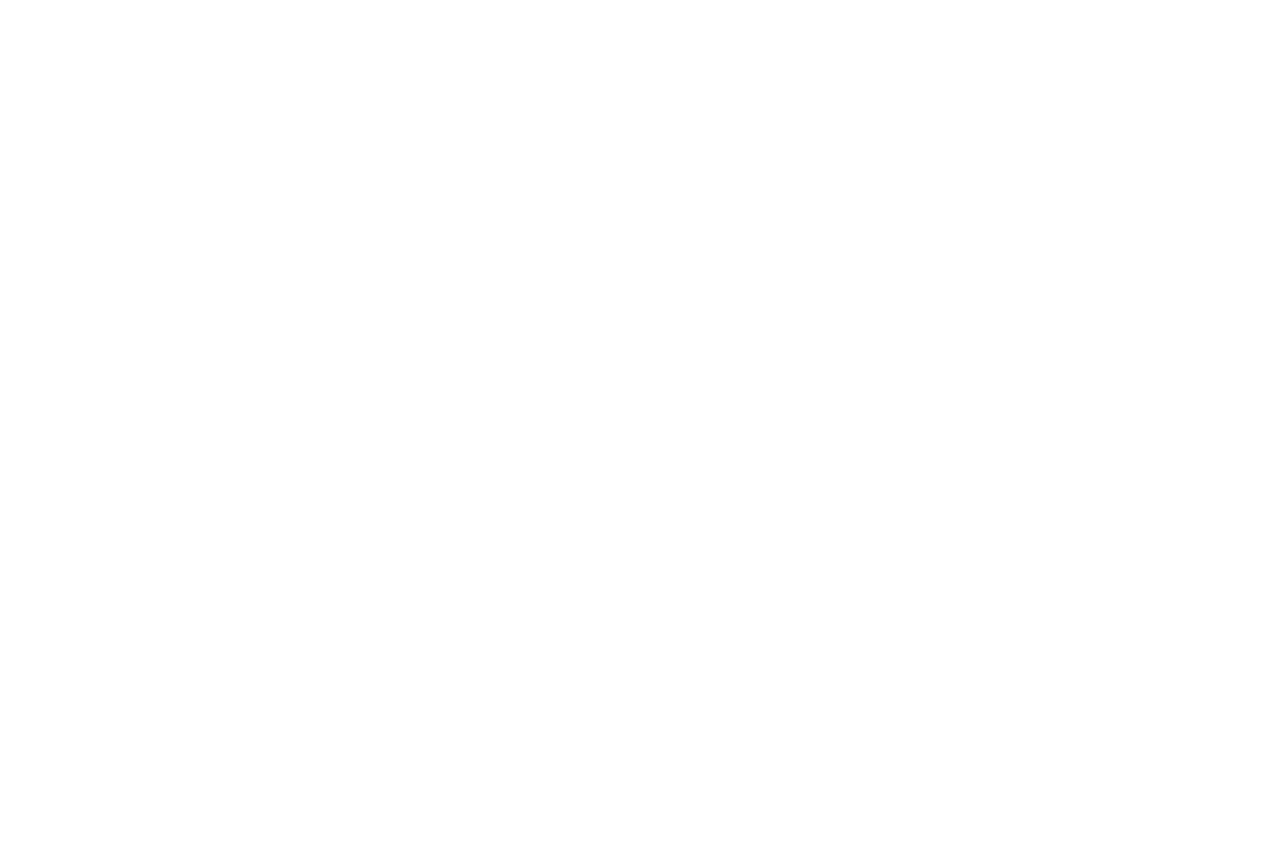
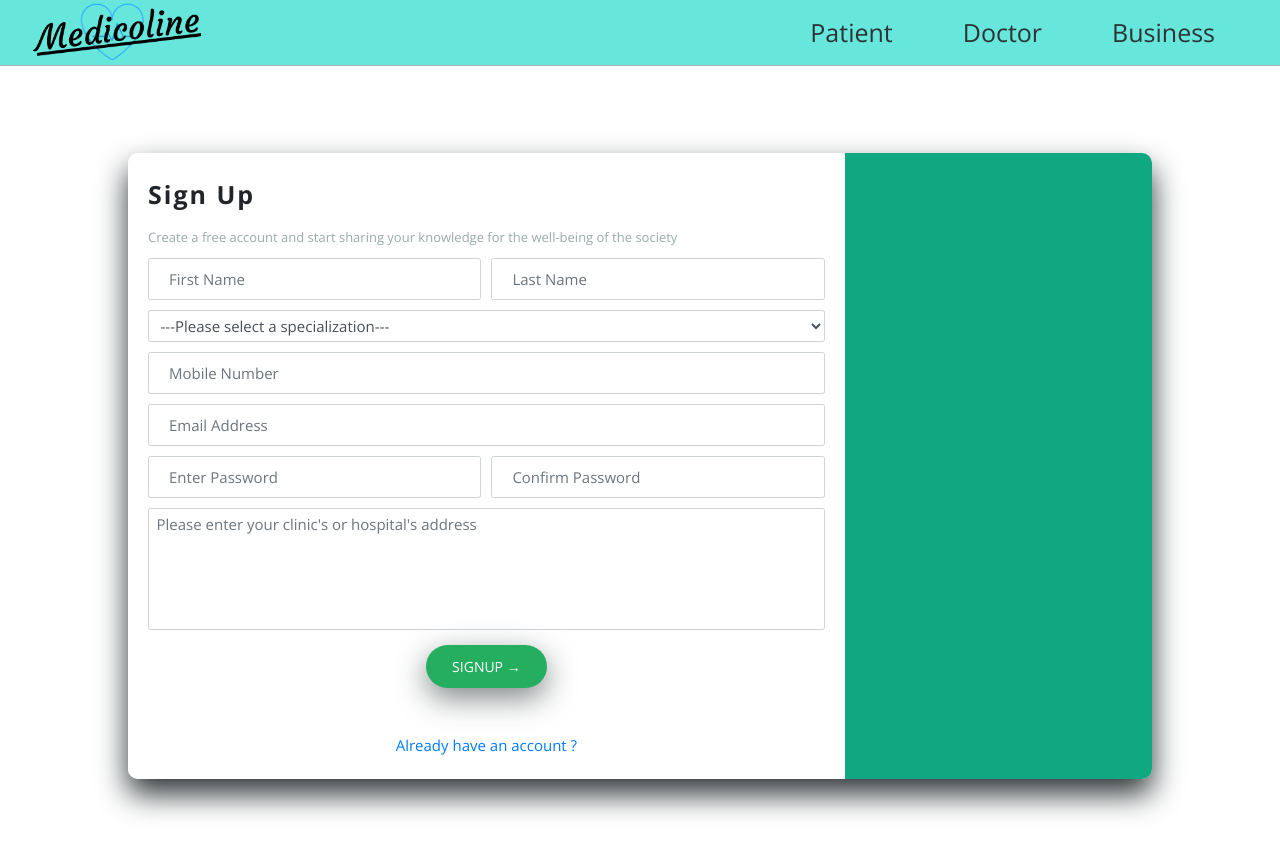
Before and after one commit to ashutosh4398/Medicoline, a React (Create React App) app in the folder frontend/: page /doctor/signup in a window 1280 px wide. Shown: the top 856 px of the page. Before the commit the page ends 800 px from the top, so only its background shows below. Built offline with nearby package versions, Linux system fonts and the light colour scheme.

Commit message:
completed login & signup page for patient and doctor

```diff
--- a/frontend/src/Router.js
+++ b/frontend/src/Router.js
@@ -1,5 +1,7 @@
 import React from 'react';
 import {BrowserRouter, Switch, Route} from 'react-router-dom';
+import DoctorLogin from './pages/Doctor/DoctorLogin';
+import DoctorSignup from './pages/Doctor/DoctorSignup';
 import Homepage from './pages/Homepage/Homepage';
 import PatientLogin from './pages/Patient/PatientLogin/PatientLogin';
 import PatientSignup from './pages/Patient/PatientLogin/PatientSignup';
@@ -11,6 +13,8 @@
                 <Route exact path="/" component={Homepage}/>
                 <Route path="/patient/login/" component={PatientLogin}/>
                 <Route path="/patient/signup/" component={PatientSignup}/>
+                <Route path="/doctor/signup/" component={DoctorSignup}/>
+                <Route path="/doctor/login/" component={DoctorLogin}/>
             </Switch>
         </BrowserRouter>
     )
--- a/frontend/src/components/Navbar/Navigation.js
+++ b/frontend/src/components/Navbar/Navigation.js
@@ -22,7 +22,20 @@
     //     ..
     // ]
 // }
-const Navigation = ({nav_items,classname=''}) => {
+const Navigation = ({nav_items=[
+    {
+        nav_item : 'Patient',
+        nav_link : '/patient/login/'
+    },
+    {
+        nav_item : 'Doctor',
+        nav_link : '/doctor/login/'
+    },
+    {
+        nav_item : 'Business',
+        nav_link : '/patient/business/'
+    }
+],classname=''}) => {
     const [isOpen, setIsOpen] = useState(false);
     const toggle = () => setIsOpen(!isOpen);
     console.log(nav_items, classname);
@@ -48,7 +61,7 @@
     }
 
     return (
-        <Navbar expand="md" className={classname}>
+        <Navbar expand="md" className={classname} style={{position: classname==='active'? 'sticky': ''}}>
             <NavbarBrand>
                 <Link to="/">
                     <img src={logo} alt="Logo" className="logo"/>
--- a/frontend/src/components/Navbar/Navigation.scss
+++ b/frontend/src/components/Navbar/Navigation.scss
@@ -60,8 +60,8 @@
 
         &:hover::after {
             width: 70%;
+        }
 
-        }
     }
 }
 
@@ -71,5 +71,5 @@
     transition: all .5s;
     border-bottom: 1px solid $color-grey-dark;
     padding: 0 3rem;
-    position: sticky;
+    position: fixed; // TODO: Need to change it back to sticky with some styling
 }
--- /dev/null
+++ b/frontend/src/pages/Doctor/Doctor.scss
@@ -0,0 +1,71 @@
+@import '../../sass/variables';
+
+.doctor-entry {
+    min-height: 100vh;
+    display: flex;
+    align-items: center;
+    justify-content: center;
+
+
+    &__block {
+        margin: 2rem 0;
+        border-radius: 1rem;
+        box-shadow: 0 1.5rem 3rem rgba($color-black, 1);
+
+        width: 80%;
+        background-image: linear-gradient(to right, #fff 70%, #10A881 70%);
+
+        display: flex;
+        justify-content: center;
+
+        @media only screen and (max-width: 700px) {
+            background-image: linear-gradient(to right, #fff 100%, #fff 100%);
+        }
+    }
+
+    &__form-container {
+
+        // occupy 70% of the flex box
+        flex: 0 0 70%;
+        padding: 2rem;
+        align-self: center;
+        @media only screen and (max-width: 700px) {
+            flex: 0 0 100%;
+        }
+    }
+
+    &__login-container {
+        flex: 0 0 50%;
+        padding: 2rem;
+        align-self: center;
+        @media only screen and (max-width: 700px) {
+            flex: 0 0 100%;
+        }
+    }
+
+    &__illustration-container {
+
+        // occupy the remaining space flex-grow
+        flex: 1;
+        text-align: center;
+        align-self: center;
+        display: flex;
+        flex-direction: column;
+
+        @media only screen and (max-width: 700px) {
+            display: none;
+            flex: 0;
+        }
+    }
+
+    input {
+        font-size: 1.5rem;
+        padding: 2rem;
+    }
+
+    select,textarea {
+        font-size: 1.5rem;
+        resize: none;
+    }
+
+}
--- /dev/null
+++ b/frontend/src/pages/Doctor/DoctorLogin.js
@@ -0,0 +1,51 @@
+import React from 'react';
+import { Link } from 'react-router-dom';
+import Navigation from '../../components/Navbar/Navigation';
+import doctor_png from '../../assets/doctor.png';
+
+import './Doctor.scss';
+
+const DoctorLogin = () => {
+    return (
+        <div>
+            <Navigation classname={'active'} />
+            <div className="doctor-entry">
+                {/* block design for login */}
+                <div className="doctor-entry__block">
+                    {/* flex items below */}
+                    <div className="doctor-entry__form-container doctor-entry__login-container">
+                        <p className="form-heading">Sign In</p>
+                        <p className="form-caption">
+                            Login with your credentials and make a difference in the society
+                        </p>
+                        <form>
+                            <div className="form-group">
+                                <input type="email" className="form-control" placeholder="Email Address" />
+                            </div>
+
+                            <div className="form-group">
+                                <input type="password" className="form-control" placeholder="Password" />
+                            </div>
+
+                            <div className="form-group text-center py-2">
+                                <button className="btn cust_btn">Login &rarr;</button>
+                            </div>
+
+                        </form>
+                        <div className="text-center">
+                            <Link to="/doctor/signup/" className="form-redirect">Create a Free account ? </Link>
+                        </div>
+
+                    </div>
+                    <div className="doctor-entry__illustration-container">
+                        <img src={doctor_png} alt="doctor" className="img-fluid"/>
+                        <a className="text-center" href='https://www.freepik.com/vectors/medical'>Medical vector created by stories - www.freepik.com</a>
+                    </div>
+                </div>
+            </div>
+
+        </div>
+    );
+};
+
+export default DoctorLogin;
--- /dev/null
+++ b/frontend/src/pages/Doctor/DoctorSignup.js
@@ -0,0 +1,83 @@
+// doctor's login page
+import React from 'react';
+import { Link } from 'react-router-dom';
+import Navigation from '../../components/Navbar/Navigation';
+import doctor_png from '../../assets/doctor.png';
+
+import './Doctor.scss';
+
+const DoctorSignup = () => {
+    return (
+        <div>
+            {/* classname='active' sets the background of navbar
+                and also sets the position to sticky which helps in further designs
+            */}
+            <Navigation classname={'active'} />
+            <div className="doctor-entry">
+                {/* block design for login */}
+                <div className="doctor-entry__block">
+                    {/* flex items below */}
+                    <div className="doctor-entry__form-container">
+                        <p className="form-heading">Sign Up</p>
+                        <p className="form-caption">
+                            Create a free account and start sharing your knowledge for the well-being of the society
+                        </p>
+                        <form>
+                            <div className="form-row">
+                                <div className="col-12 col-sm-6 form-group">
+                                    <input type="text" placeholder="First Name" className="form-control"/>
+                                </div>
+                                <div className="col-12 col-sm-6 form-group">
+                                    <input type="text" placeholder="Last Name" className="form-control"/>
+                                </div>
+                            </div>
+                            <div className="form-group">
+                                <select placeholder="Specialization" className="form-control">
+                                    <option disabled selected value="">---Please select a specialization---</option>
+                                    <option value="Dentist">Dentist</option>
+                                    <option value="Heart Specialist">Heart Specialist</option>
+                                </select>
+                            </div>
+
+                            <div className="form-group">
+                                <input type="text" className="form-control" placeholder="Mobile Number" />
+                            </div>
+
+                            <div className="form-group">
+                                <input type="email" className="form-control" placeholder="Email Address" />
+                            </div>
+
+                            <div className="form-row">
+                                <div className="col-12 col-sm-6 form-group">
+                                    <input type="password" placeholder="Enter Password" className="form-control"/>
+                                </div>
+
+                                <div className="col-12 col-sm-6 form-group">
+                                    <input type="password" placeholder="Confirm Password" className="form-control"/>
+                                </div>
+                            </div>
+
+                            <div className="form-group">
+                                <textarea cols="30" rows="5" className="form-control" placeholder="Please enter your clinic's or hospital's address"></textarea>
+                            </div>
+
+                            <div className="form-group text-center py-2">
+                                <button className="btn cust_btn">Signup &rarr;</button>
+                            </div>
+
+                        </form>
+                        <div className="text-center">
+                            <Link to="/doctor/login/" className="form-redirect">Already have an account ? </Link>
+                        </div>
+
+                    </div>
+                    <div className="doctor-entry__illustration-container">
+
+                    </div>
+                </div>
+            </div>
+        </div>
+    );
+};
+
+export default DoctorSignup;
--- a/frontend/src/pages/Homepage/Homepage.js
+++ b/frontend/src/pages/Homepage/Homepage.js
@@ -11,7 +11,6 @@
 import './Homepage.scss';
 
 const Homepage = () => {
-    console.log("homepae")
     return (
         <div>
             <Header />
@@ -45,8 +44,9 @@
                     </div>
                     <div className="middle-main">
 
-                        <div className="middle-main__left">
-                            <img src={thanks_image} alt="Thanks" className="img-fluid"/>
+                        <div className="middle-main__left text-center">
+                                <img src={thanks_image}  alt="Thanks" className="img-fluid"/>
+                                <a href="https://www.freepik.com/vectors/people">People vector created by stories - www.freepik.com</a>
                         </div>
                         <div className="middle-main__right">
                             <h1 className="heading__primary text-center">Thank you</h1>
--- a/frontend/src/pages/Patient/PatientLogin/PatientLogin.scss
+++ b/frontend/src/pages/Patient/PatientLogin/PatientLogin.scss
@@ -114,6 +114,7 @@
 
 .form-caption {
     color: $color-grey-dark-1;
+    font-size: 1.3rem;
 }
 
 .form-redirect{
```
Also changed, not shown: frontend/src/assets/doctor.png (added).
